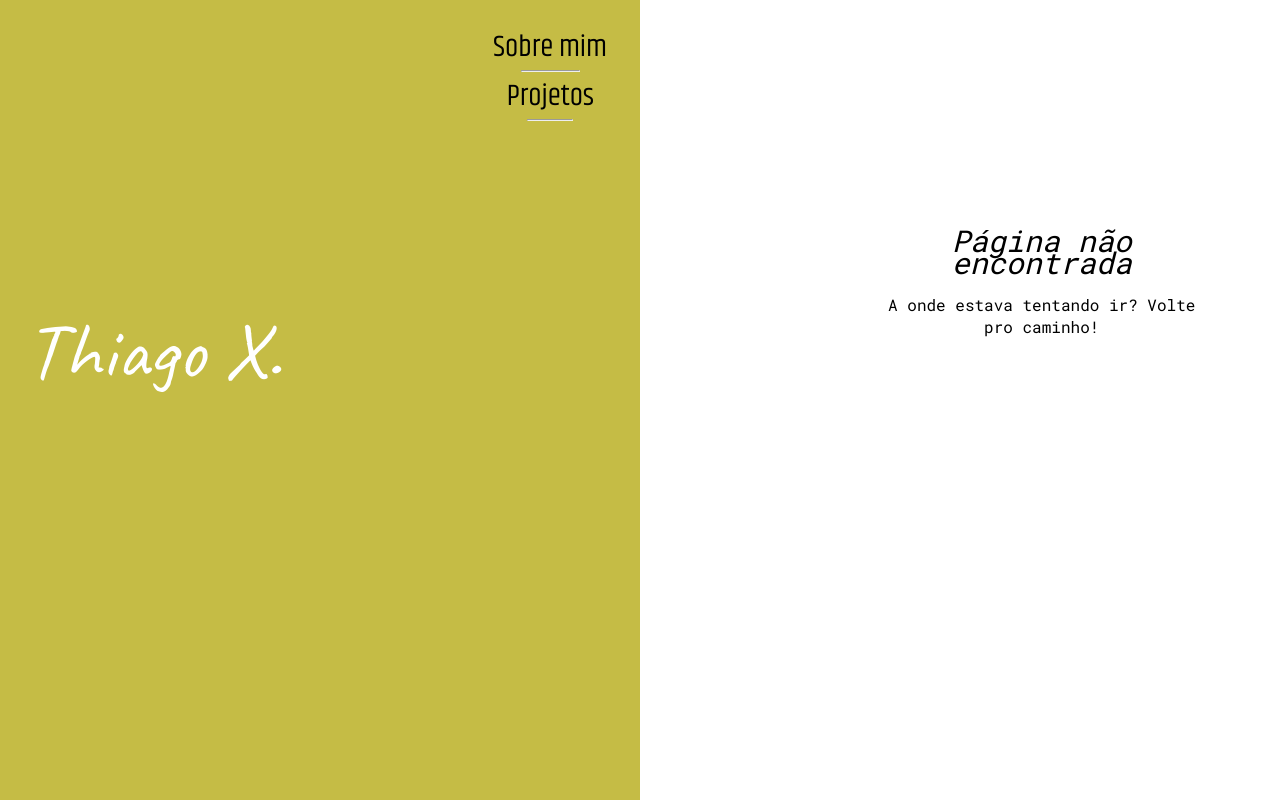
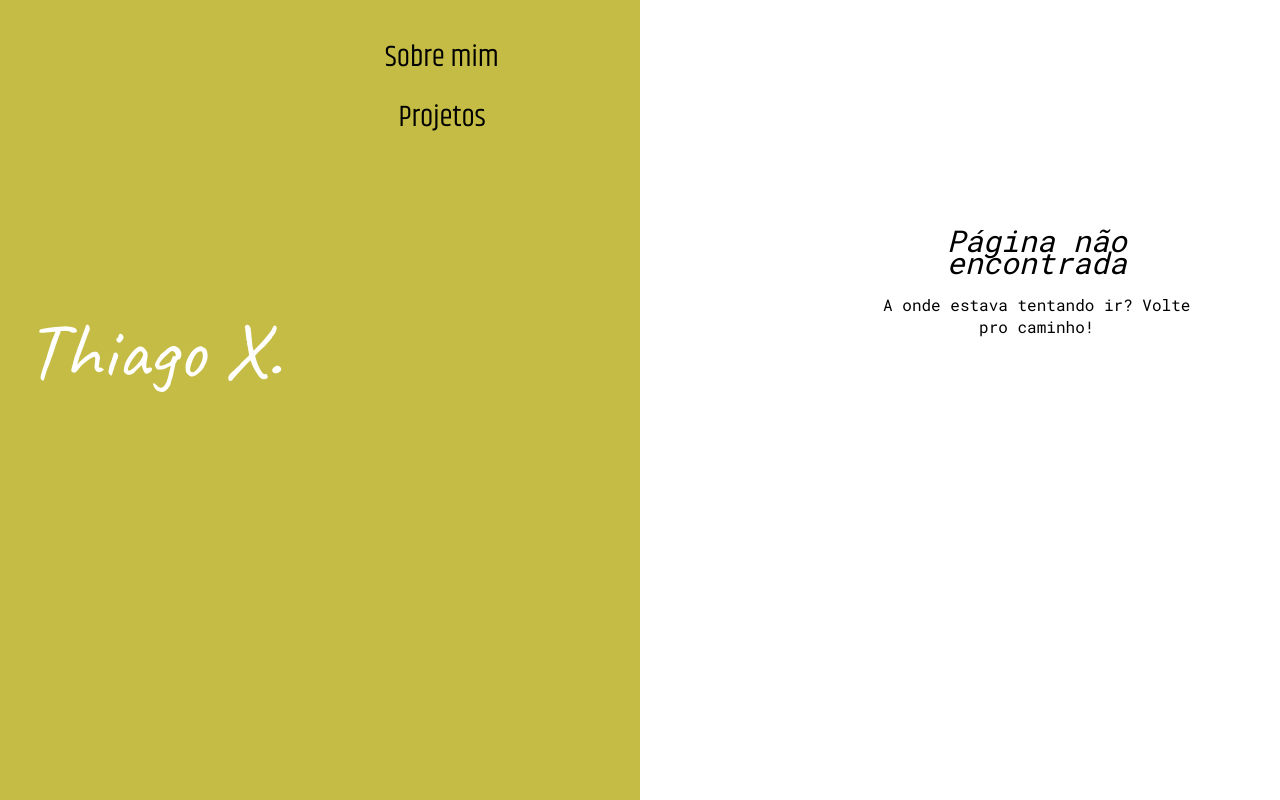
Before and after one commit to thiagopxavier/me, a React (Create React App) app: page /not-found in a window 1280 px wide. Built offline with nearby package versions, Linux system fonts and the light colour scheme.

Commit message:
feat: main page with style

```diff
--- a/src/App.css
+++ b/src/App.css
@@ -9,3 +9,8 @@ p {
   padding-right: 3vh;
   line-height: 22px;
 }
+
+.button-enable:hover {
+  transition: 0.1s;
+  scale: 1.02;
+}
--- a/src/pages/Main.jsx
+++ b/src/pages/Main.jsx
@@ -10,8 +10,8 @@ class Main extends Component {
     const { history } = this.props;
     return (
       <main className="main-page">
-        <TitleName history={ history } />
         <div className="main-left">
+          <TitleName history={ history } />
           <nav className="main-buttons-nav">
             {mainList.map((element, index) => (
               <ButtonNav key={ index } list={ element } history={ history } />
@@ -31,6 +31,7 @@ class Main extends Component {
             <br />
             <p className="main-p">
               Atualmente estudo desenvolvimento web na
+              {' '}
               <spam className="spam-strong">Trybe</spam>
             </p>
 
--- a/src/styles/About.css
+++ b/src/styles/About.css
@@ -67,6 +67,7 @@ li {
 
   .about-txt {
     padding: 30px;
+    margin-top: 30px;
   }
 
   .about-h1 {
--- a/src/styles/Main.css
+++ b/src/styles/Main.css
@@ -34,11 +34,6 @@
   font-size: 30px;
 }
 
-.button-enable:hover {
-  transition: 0.1s;
-  scale: 1.02;
-}
-
 .main-right {
   display: flex;
   margin-top: 5vh;
@@ -55,15 +50,11 @@
   .main-page {
     display: flex;
     background: linear-gradient(90deg, #C5BC45 50%, #ffffff 50%);
-    padding: 0;
     height: 100vh;
-    background-repeat: no-repeat;
-    margin: 0;
   }
 
   .main-left {
     display: flex;
-    justify-content: flex-start;
     flex-direction: column;
     width: 50%;
   }
@@ -78,14 +69,13 @@
   .main-my-name {
     font-size: 80px;
     font-family: 'Caveat', cursive;
-    margin: 0;
     margin-top: 30px;
     color: white;
-    text-align: center;
     margin-bottom: 130px;
     background-color: #00000000;
     width: 400px;
     align-self: center;
+    text-align: center;
     border: none;
   }
 
@@ -95,7 +85,6 @@
   }
 
   .main-div-about {
-    margin-left: 10px;
     margin-top: 90px;
     width: 80%;
     text-align: center;
@@ -107,6 +96,23 @@
     margin-bottom: 20px;
   }
 
+  .button-nav {
+    transition: 0.1s;
+    background-color: #00000000;
+    font-size: 40px;
+    box-shadow: 6px 1px 1px black;
+    margin: 10px;
+    border: none;
+    padding-bottom: 50px;
+    font-family: 'Khand', sans-serif;
+    width: 250px;
+    height: 40px;
+  }
+
+  .hr-button {
+    display: none;
+  }
+
   .main-buttons-nav {
     display: flex;
     flex-direction: column;
```
